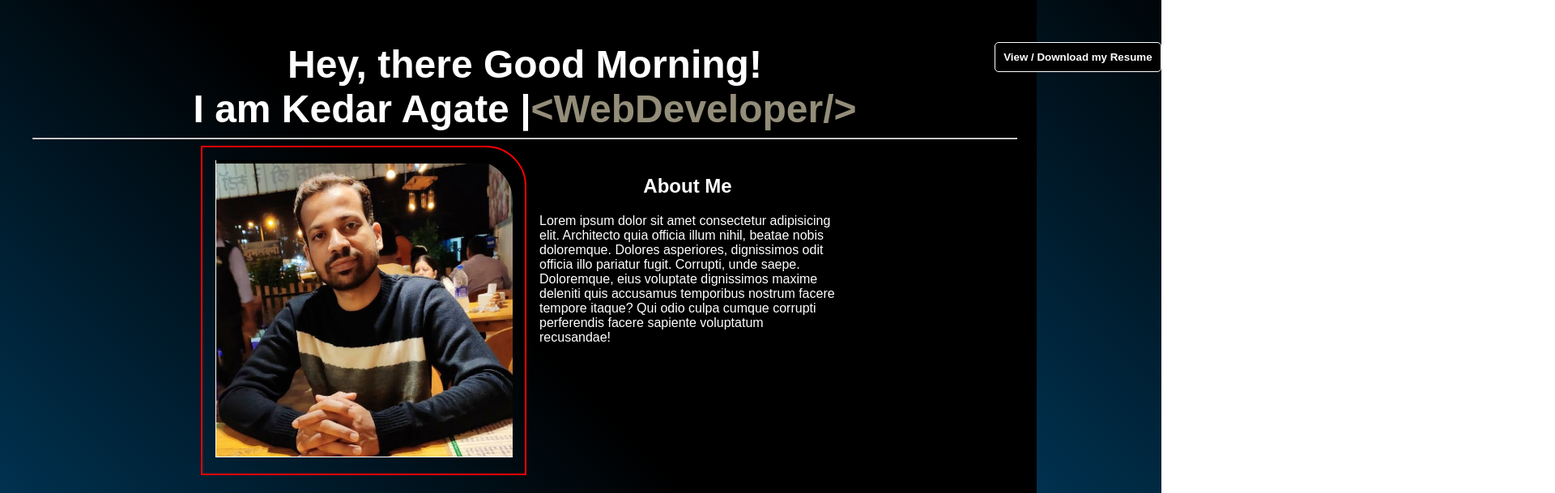
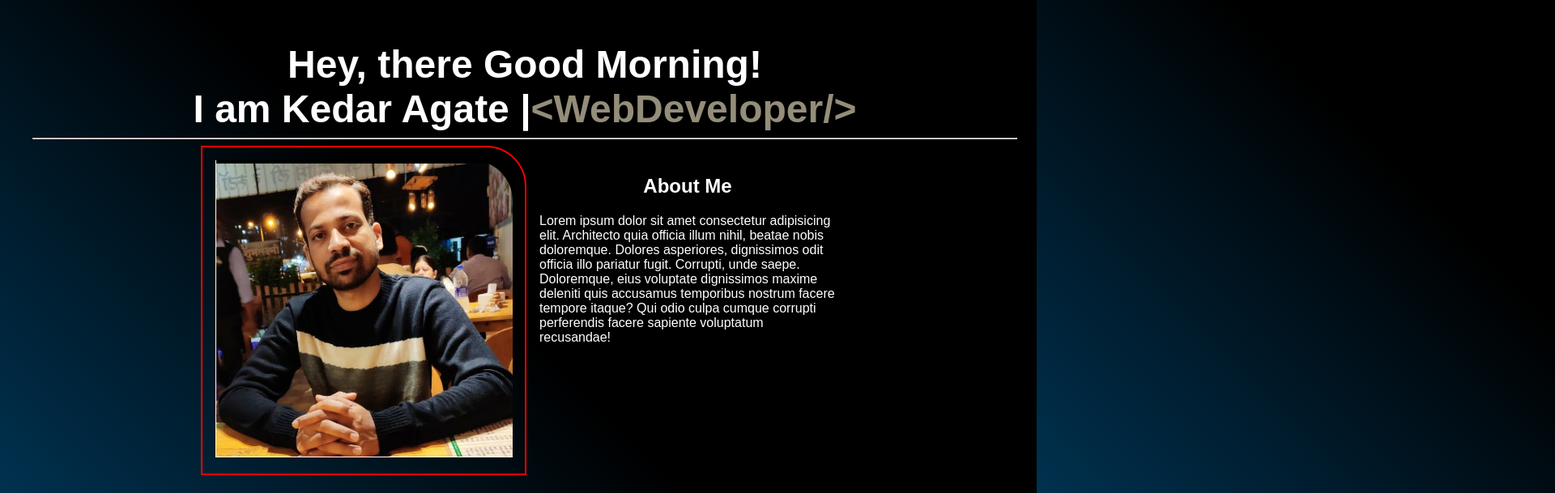
Before and after one commit to kedaragate/portfolio, a React (Vite) app: page / in a window 1280 px wide. Shown: the top 609 px of the page at 81% size, 1920 px wide, since content can reach past the window. Built offline with nearby package versions, Linux system fonts and the light colour scheme.

Commit message:
Update Resume.css

```diff
--- a/src/components/Resume/Resume.css
+++ b/src/components/Resume/Resume.css
@@ -41,6 +41,6 @@
   .resume-button {
 
   position: absolute;
-  right: -12%;
+  right: -80%;
 }
 }
```
